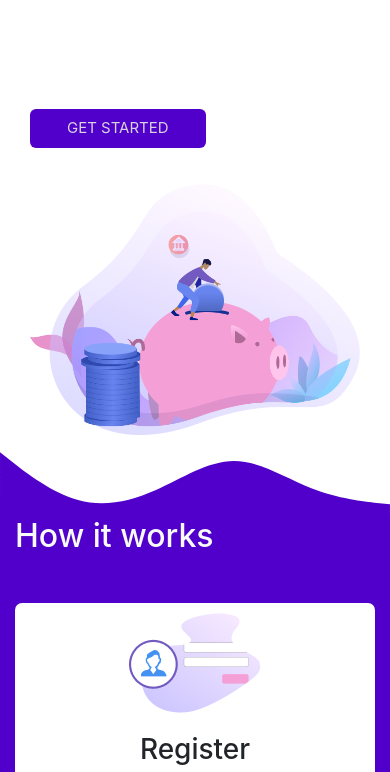
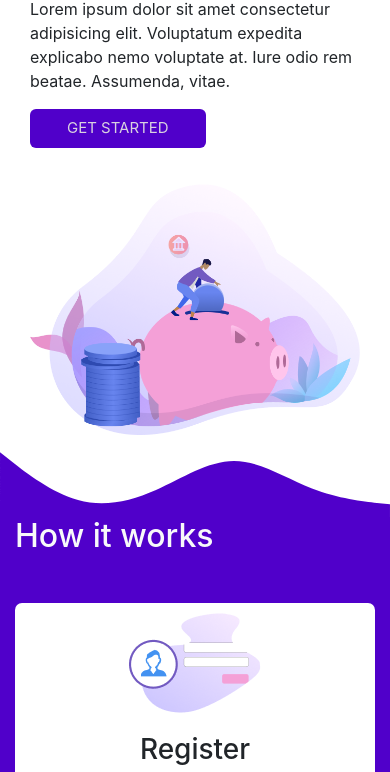
Before and after one commit to Kleentinz/acadasave, a plain HTML site: page index.html in a window 390 px wide. Shown: the part 199-971 px from the top of the page. Drawn offline with nearby package versions, Linux system fonts and the light colour scheme.

Commit message:
responsiveness

```diff
--- a/style.css
+++ b/style.css
@@ -109,7 +109,7 @@
 }
 
 .box h6, p{
-    color: #fff;
+    /* color: #fff; */
     margin-top: 20px;
 }
 
```
